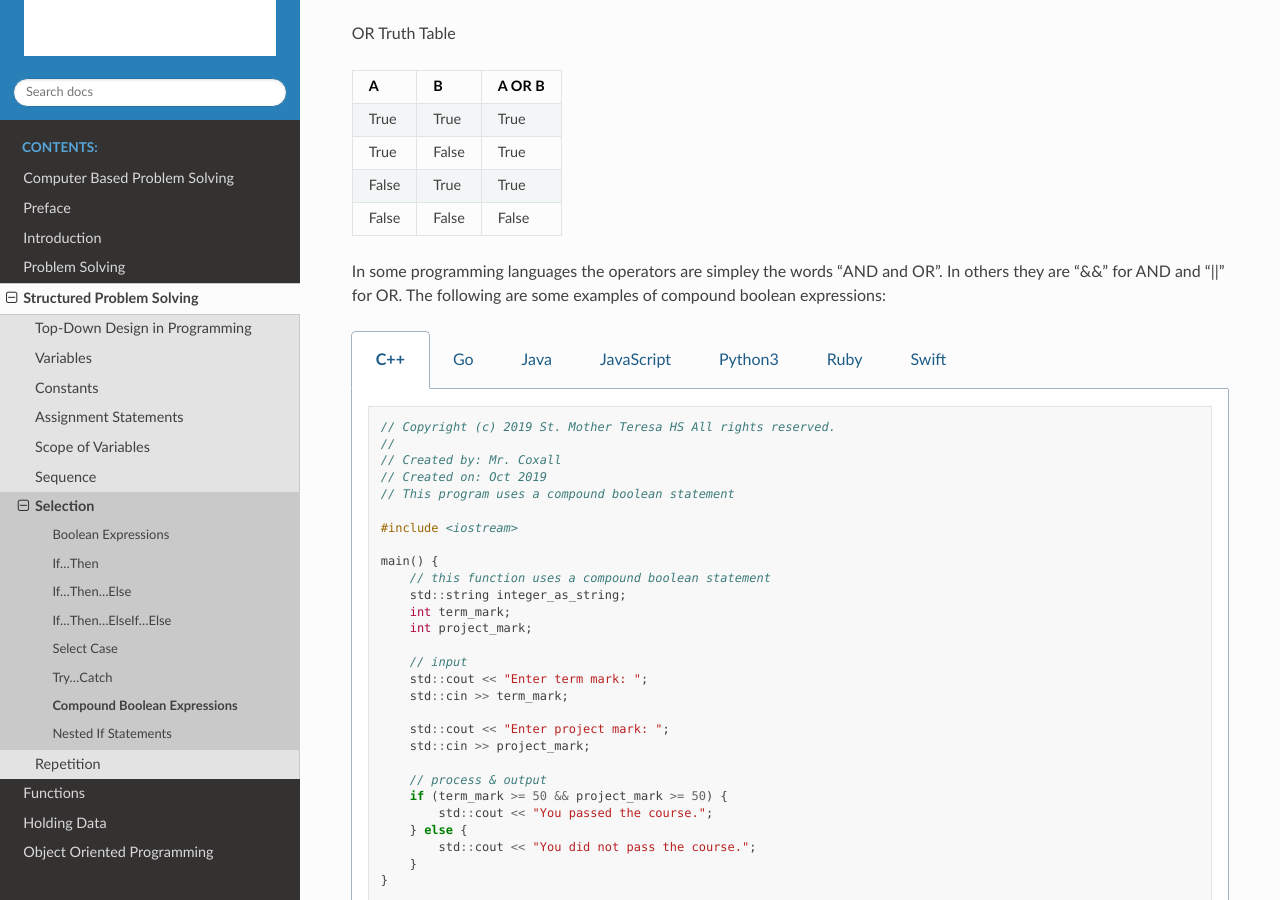
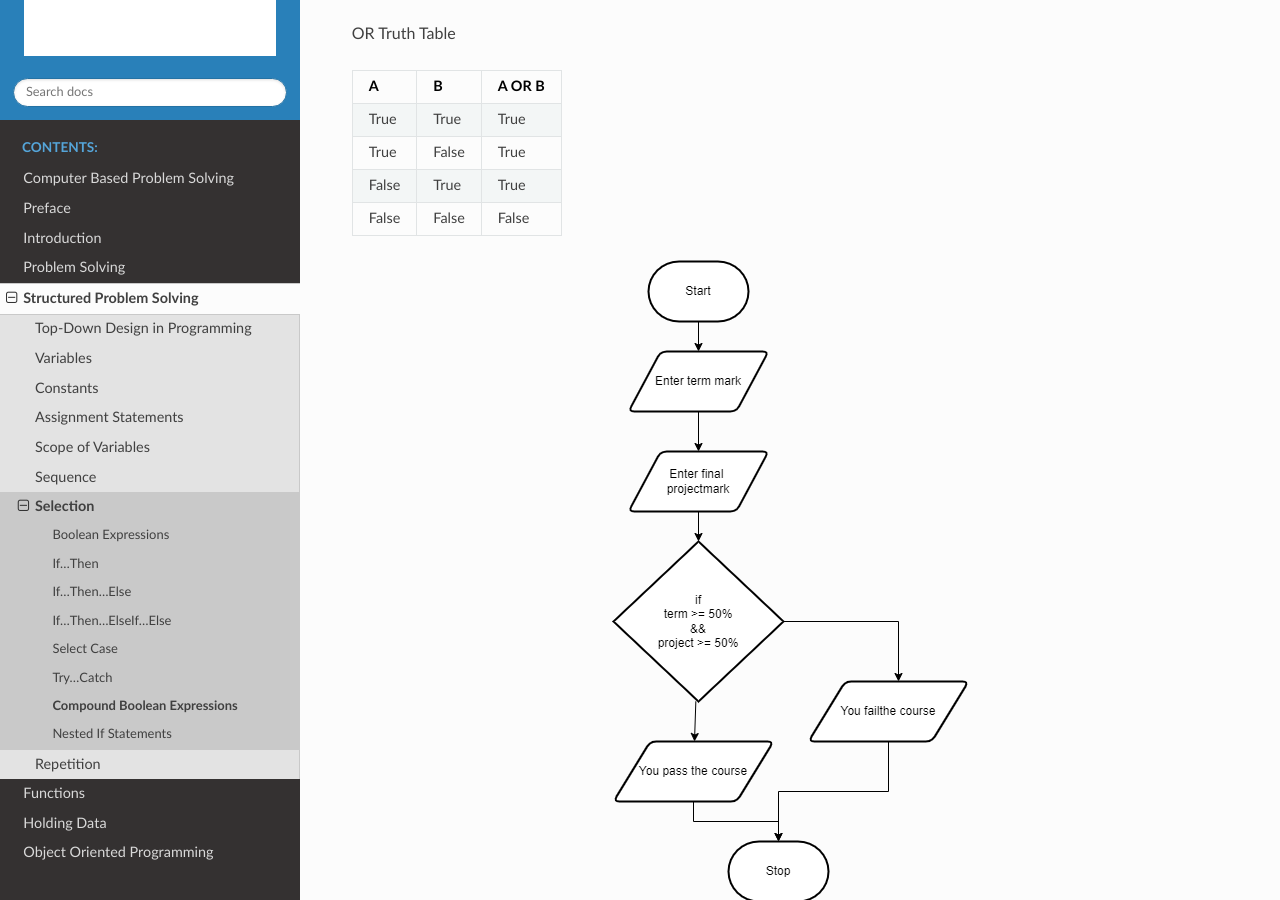
Before and after one commit to Mr-Coxall/Computer-Based-Problem-Solving, a Sphinx documentation site: the page built from docs/structured-problem-solving/compound-boolean-expressions.rst, in a window 1280 px wide and 900 px high, scrolled down 544 px. Built offline with Sphinx 7.4.7 and the Read the Docs theme 2.0.0, drawn with Linux system fonts in a browser that asks for light colours; pages that are not in the unit, such as notebooks, are missing from menus.

Commit message:
compound boolean expressiosn

```diff
--- a/docs/structured-problem-solving/compound-boolean-expressions.rst
+++ b/docs/structured-problem-solving/compound-boolean-expressions.rst
@@ -32,6 +32,11 @@ OR Truth Table
 +-------+-------+---------+
 | False | False |  False  |
 +-------+-------+---------+
+
+.. image:: ./images/compound-boolean.png
+   :alt: Flowchart Compund Boolean Expression
+   :align: center
+
 
 In some programming languages the operators are simpley the words “AND and OR”. In others they are “&&” for AND and “||” for OR. The following are some examples of compound boolean expressions:
 
```
Also changed, not shown: docs/structured-problem-solving/images/compound-boolean.png (added), 1 other file.
